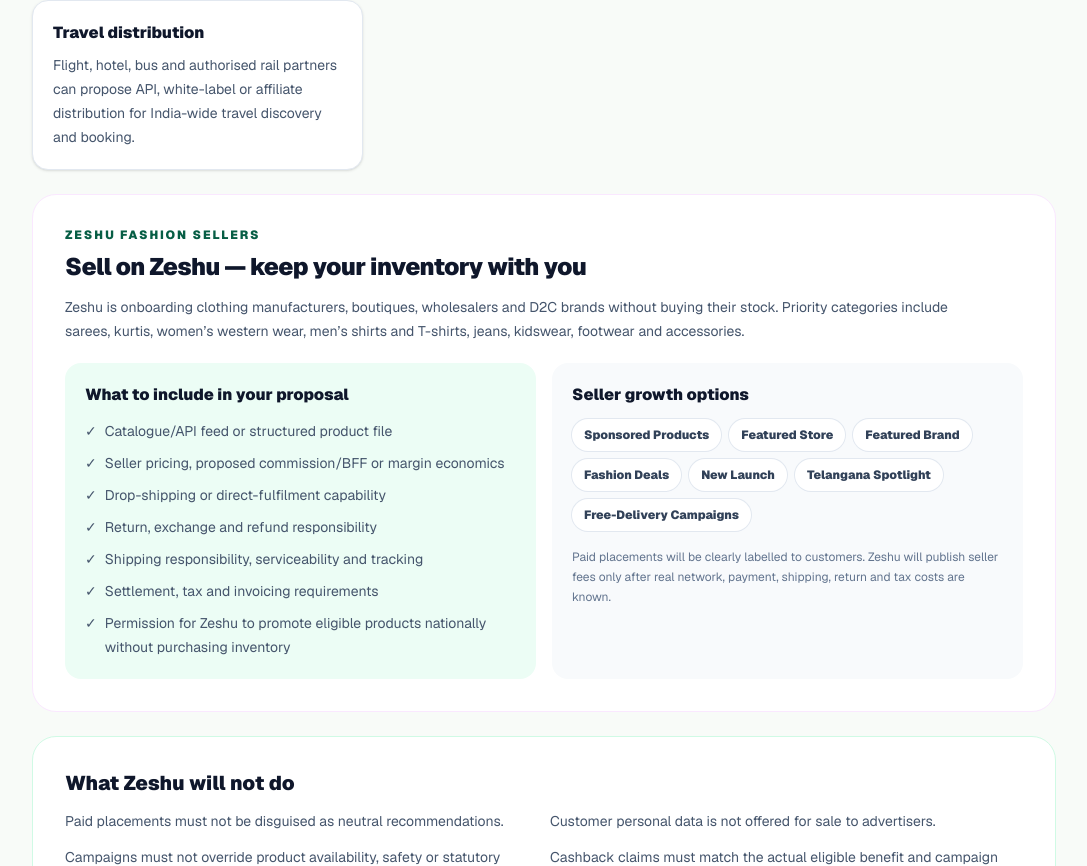
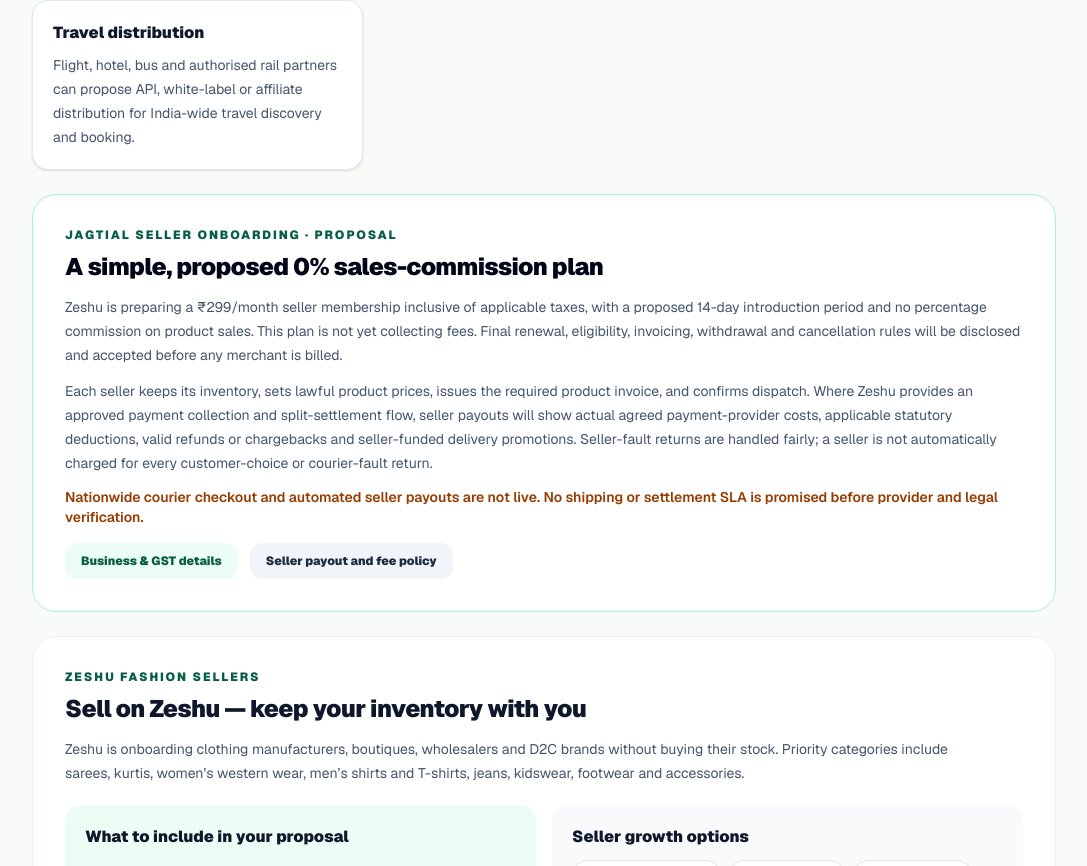
Before and after one commit to haseeb0127/zeshu-web, a Next.js app: page /partners in a window 1280 px wide. Shown: the part 1014-1880 px from the top of the page, without its empty margins (96-1183 px from the left). Built offline with nearby package versions, Linux system fonts and the light colour scheme.

Commit message:
Make zero-commission seller plan transparent without claiming billing or settlements are live

```diff
--- a/app/partners/page.tsx
+++ b/app/partners/page.tsx
@@ -34,6 +34,18 @@ export default function PartnersPage() {
           ))}
         </section>
 
+        <section id="seller-pricing" className="mt-6 rounded-3xl border border-emerald-200 bg-white p-6 md:p-8">
+          <p className="text-xs font-black uppercase tracking-[.16em] text-[#075E45]">Jagtial seller onboarding · proposal</p>
+          <h2 className="mt-2 text-2xl font-black tracking-tight text-slate-950">A simple, proposed 0% sales-commission plan</h2>
+          <p className="mt-3 text-sm leading-6 text-slate-600">Zeshu is preparing a ₹299/month seller membership inclusive of applicable taxes, with a proposed 14-day introduction period and no percentage commission on product sales. This plan is not yet collecting fees. Final renewal, eligibility, invoicing, withdrawal and cancellation rules will be disclosed and accepted before any merchant is billed.</p>
+          <p className="mt-3 text-sm leading-6 text-slate-600">Each seller keeps its inventory, sets lawful product prices, issues the required product invoice, and confirms dispatch. Where Zeshu provides an approved payment collection and split-settlement flow, seller payouts will show actual agreed payment-provider costs, applicable statutory deductions, valid refunds or chargebacks and seller-funded delivery promotions. Seller-fault returns are handled fairly; a seller is not automatically charged for every customer-choice or courier-fault return.</p>
+          <p className="mt-3 text-sm font-semibold text-amber-800">Nationwide courier checkout and automated seller payouts are not live. No shipping or settlement SLA is promised before provider and legal verification.</p>
+          <div className="mt-4 flex flex-wrap gap-3">
+            <Link href="/business-details" className="rounded-xl bg-emerald-50 px-4 py-2.5 text-xs font-black text-[#075E45]">Business &amp; GST details</Link>
+            <Link href="/policies#seller-payouts-taxes" className="rounded-xl bg-slate-100 px-4 py-2.5 text-xs font-black text-slate-800">Seller payout and fee policy</Link>
+          </div>
+        </section>
+
         <section id="fashion-sellers" className="mt-6 rounded-3xl border border-fuchsia-100 bg-white p-6 md:p-8">
           <p className="text-xs font-black uppercase tracking-[.16em] text-[#075E45]">Zeshu Fashion sellers</p>
           <h2 className="mt-2 text-2xl font-black tracking-tight">Sell on Zeshu — keep your inventory with you</h2>
@@ -46,7 +58,7 @@ export default function PartnersPage() {
               <ul className="mt-3 space-y-2 text-sm leading-6 text-slate-600">
                 {[
                   'Catalogue/API feed or structured product file',
-                  'Seller pricing, proposed commission/BFF or margin economics',
+                  'Seller price, proposed zero-commission membership terms and fulfilment economics',
                   'Drop-shipping or direct-fulfilment capability',
                   'Return, exchange and refund responsibility',
                   'Shipping responsibility, serviceability and tracking',
```
